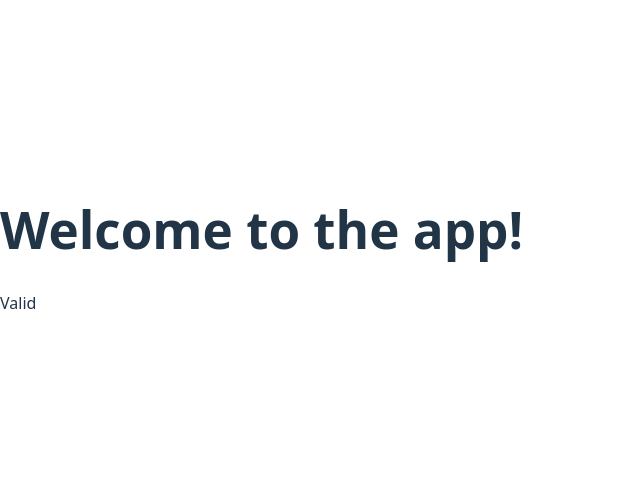
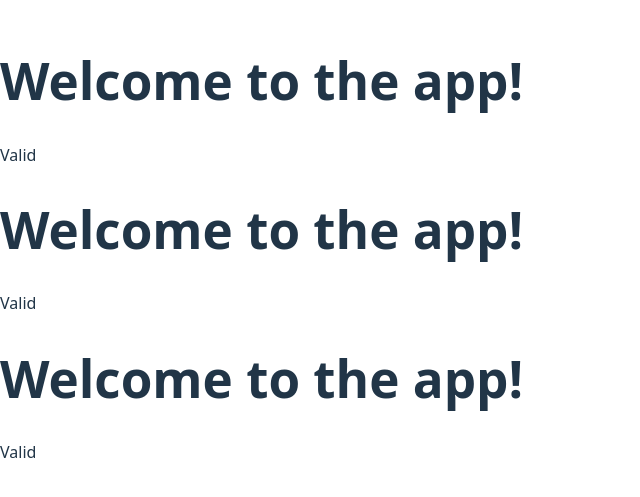
Before and after one commit to YashVarmora2306/starter-react-vite-ts, a React (Vite) app: page / in a window 1280 px wide. Shown: the part 151-648 px from the top of the page, without its empty margins (0-640 px from the left). Built offline with nearby package versions, Linux system fonts and the light colour scheme.

Commit message:
[FEAT]: set up done

```diff
--- a/src/App.tsx
+++ b/src/App.tsx
@@ -23,6 +23,10 @@ const App: React.FC = () => {
     <div>
       <h1>{message}</h1> {/* ESLint: react/jsx-filename-extension */}
       <p>{getGreeting('Grok') ? 'Valid' : 'Invalid'}</p>
+      <h1>{message}</h1> {/* ESLint: react/jsx-filename-extension */}
+      <p>{getGreeting('Grok') ? 'Valid' : 'Invalid'}</p>
+      <h1>{message}</h1> {/* ESLint: react/jsx-filename-extension */}
+      <p>{getGreeting('Grok') ? 'Valid' : 'Invalid'}</p>
     </div>
   );
 };
```
